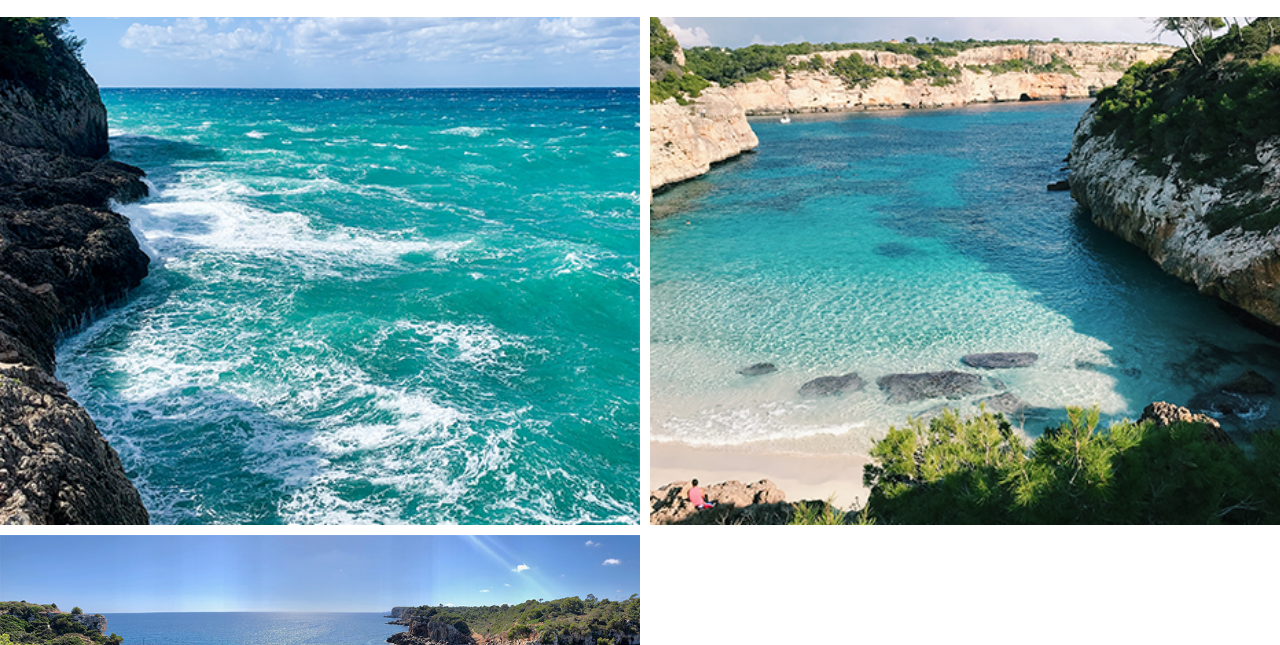
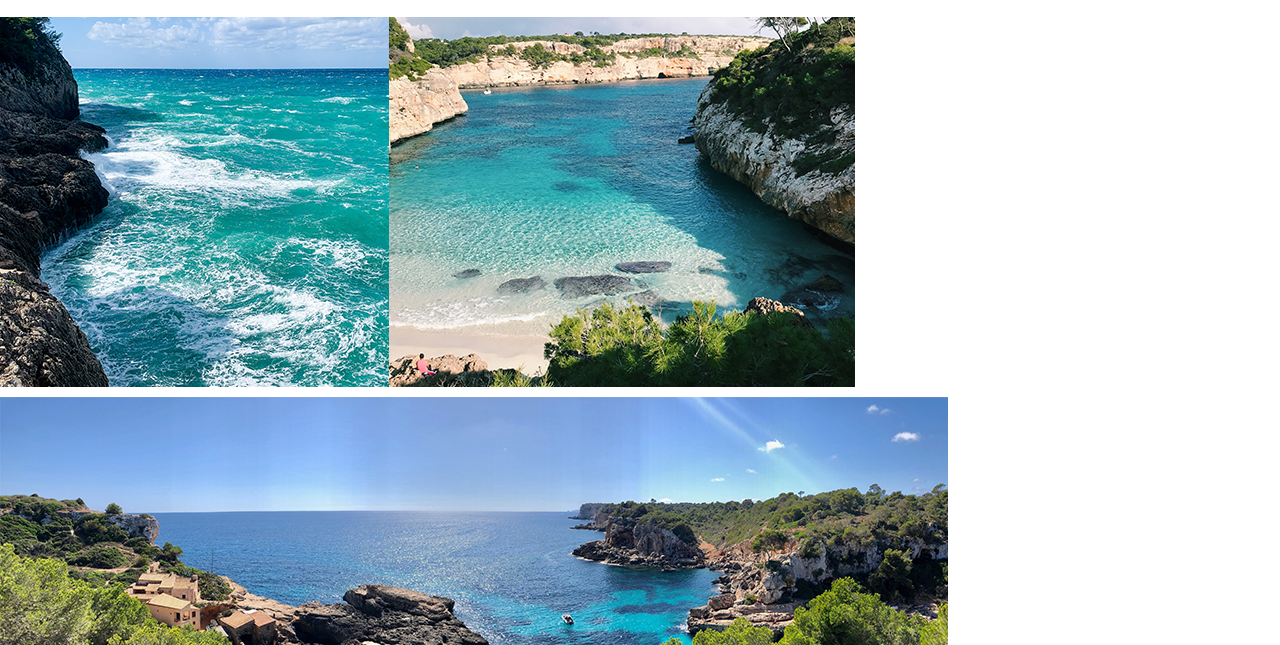
Before and after one commit to ajlipsco/wunderlust, a plain HTML site: page wunderlust-majorca.html in a window 1280 px wide. Shown: the part 307-952 px from the top of the page. Drawn offline with Linux system fonts and the light colour scheme; a web font is replaced by a local one.

Commit message:
Update styles.css

```diff
--- a/styles.css
+++ b/styles.css
@@ -217,14 +217,14 @@ header p {
 #img-grid {
 	display: grid;
 	grid-template-columns: 1fr;
+	grid-template-rows: 3;
 	gap: 10px;
-	grid-column: 1/-1;
 	margin-top: 10px;
 	margin-bottom: 10px;
 }
 
  #img-grid img {
-	width: 100vw;
+
 }
 
 /*PLAN*/
@@ -465,19 +465,32 @@ footer a {
 	/* INTRO */
 
 	#img-grid {
-		display: grid;
-		grid-template-columns: 1fr 1fr;
-		grid-template-rows: 1fr;
+		margin: ;
+		grid-template-columns: repeat(auto-fit, minmax(300px,1fr));
+		grid-template-rows: 2;
 		gap: 10px;
-
 	}
 
+	#img-grid img:first-of-type {
+		grid-column: 1;
+		grid-row: 1;
+	}
+	#img-grid img:last-of-type {
+		grid-column: 2;
+		grid-row: 1;
+	}
+	#img-grid picture {
+		grid-row: 2;
+		grid-column: 1 / span 2;
+	}
+/*
 	 #img-grid img {
 		width: 50vw;
 	}
+    #img-grid picture img{
+		grid-column: 1 / span 2;
+		grid-row: 2;
+		width: 100vw;
+	} */
 
-	 picture {
-		grid-row: 2;
-		grid-column: 1/ span 2;
-	}
 }
```
